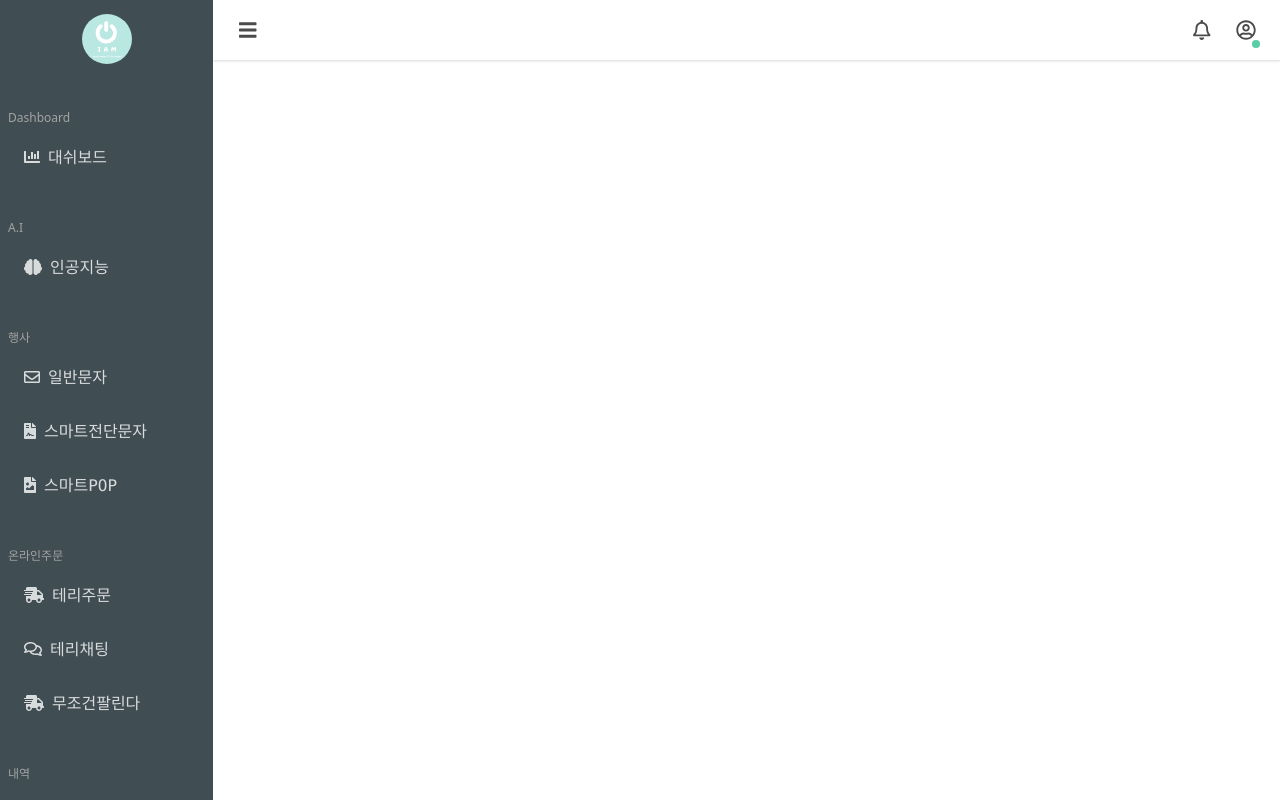
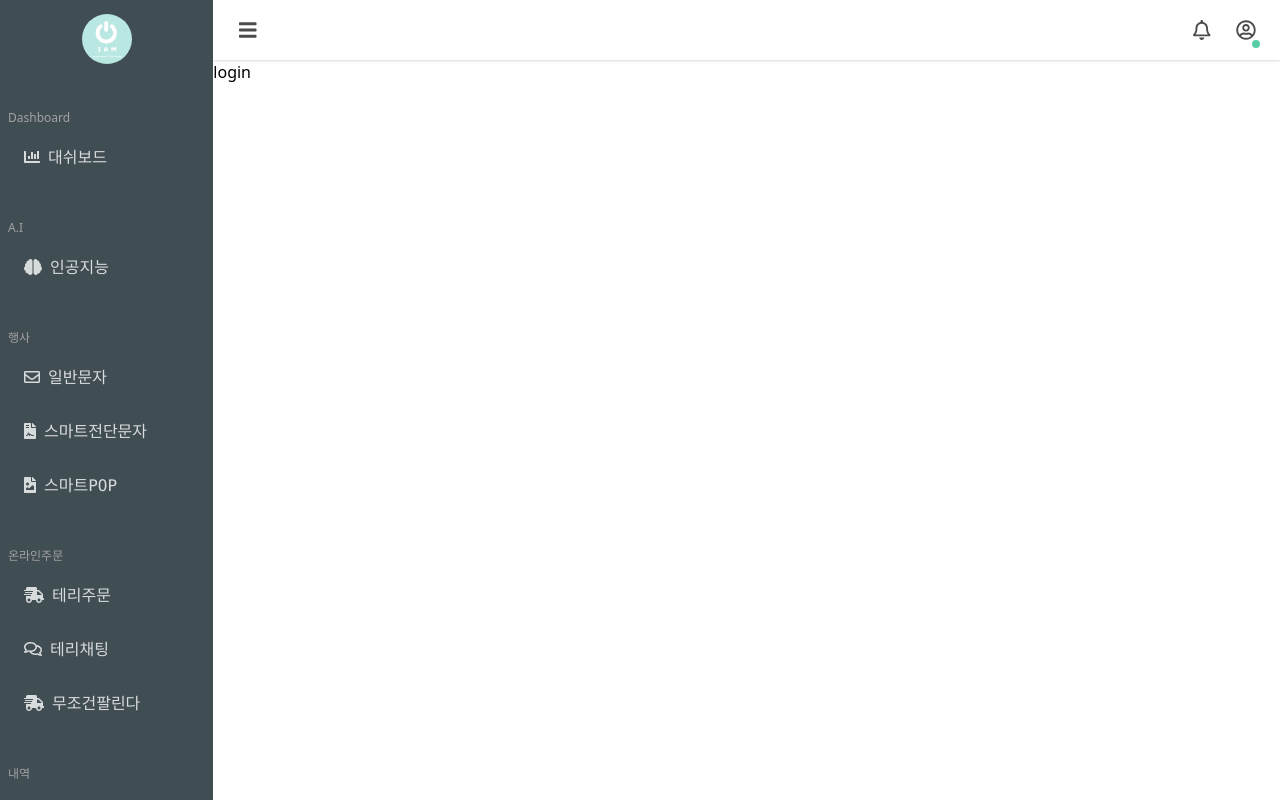
Before and after one commit to web-d-jun/handy, a Vue app: page /login in a window 1280 px wide. Built offline with nearby package versions, Linux system fonts and the light colour scheme; no server answers.

Commit message:
login 작업

```diff
--- a/src/router.ts
+++ b/src/router.ts
@@ -11,6 +11,7 @@ import AllHistory from '@/views/TheAllHistory.vue';
 import GroupManage from '@/views/TheGroupManage.vue';
 import CustomerDistribution from '@/views/TheDistribution.vue';
 import StoreInfo from '@/views/TheStoreInfo.vue';
+import Login from '@/views/TheLogin.vue';
 
 const requireAuth = (to: RouteLocationNormalized, from: RouteLocationNormalized, next: NavigationGuardNext) => {
   const accessToken = localStorage.getItem('accessToken') || 'bad';
@@ -26,6 +27,13 @@ const routes = [
   {
     path: '/',
     redirect: '/dashboard',
+  },
+  {
+    path: '/login',
+    component: Login,
+    meta: {
+      title: '로그인',
+    },
   },
   {
     path: '/dashboard',
--- /dev/null
+++ b/src/views/TheLogin.vue
@@ -0,0 +1,10 @@
+<template>
+  <div>login</div>
+</template>
+<script lang="ts">
+import { defineComponent } from 'vue';
+
+export default defineComponent({
+  name: 'Login',
+});
+</script>
```
